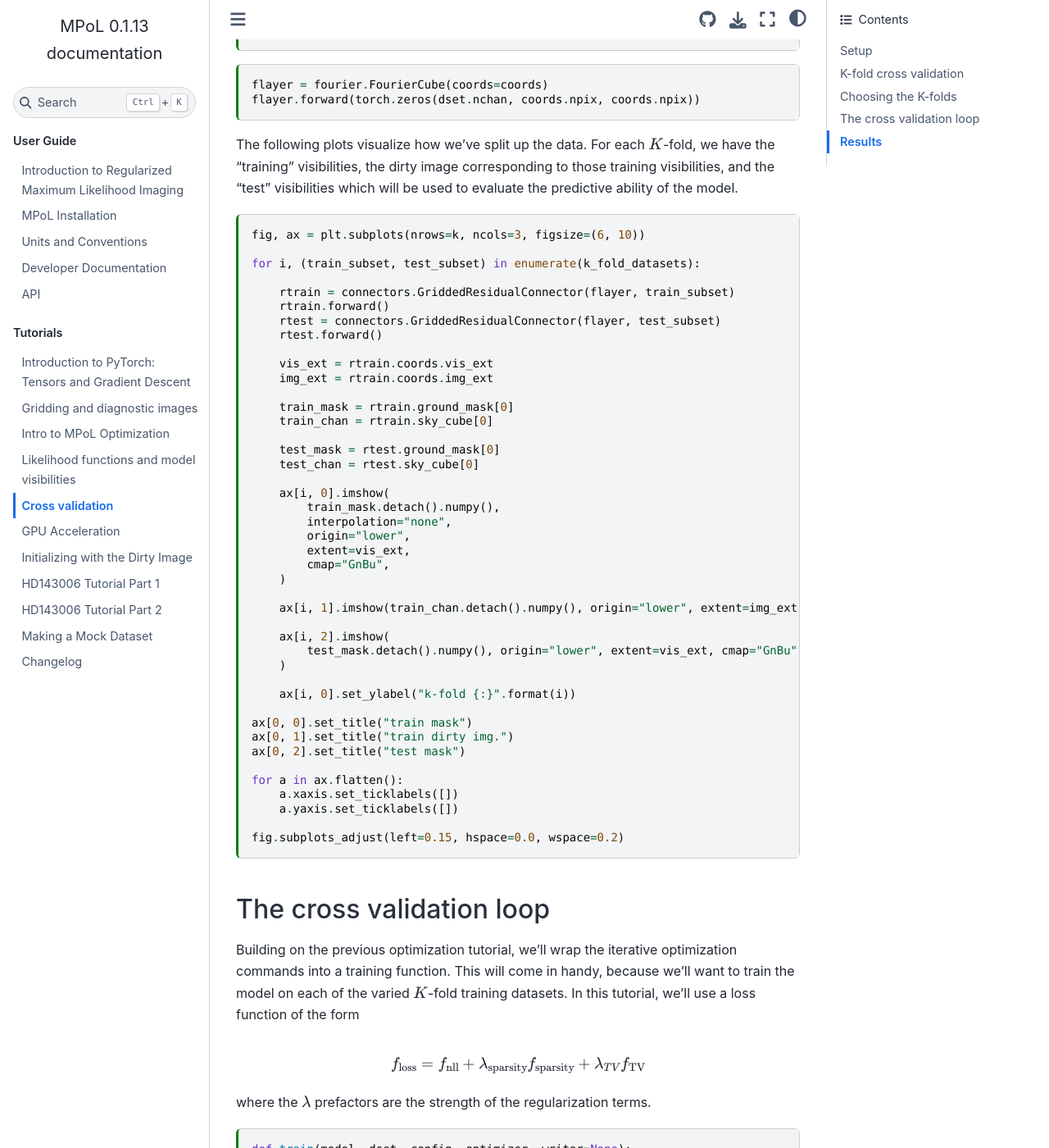
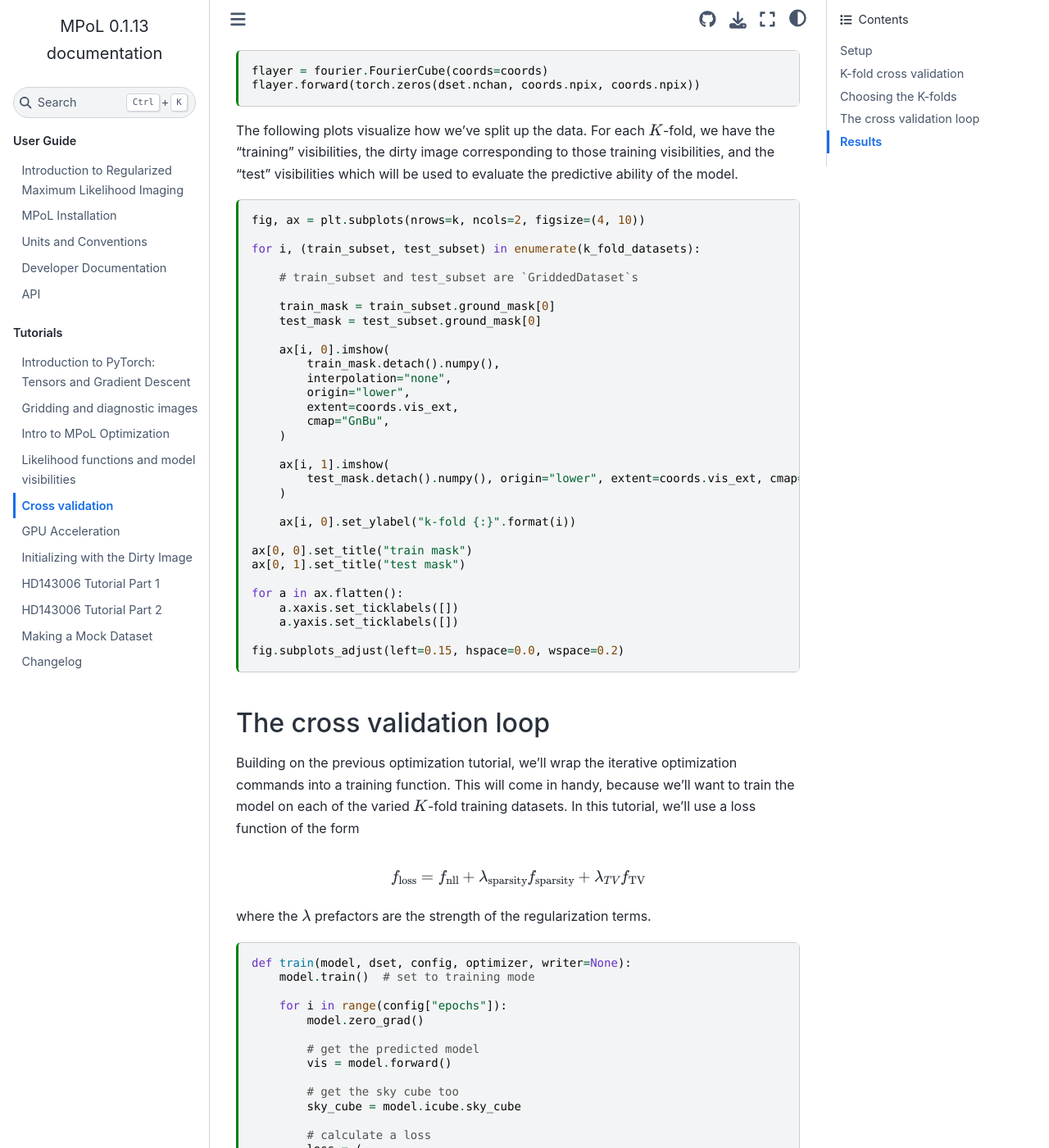
Before and after one commit to MPoL-dev/MPoL, a Sphinx documentation site: the page built from docs/ci-tutorials/crossvalidation.md, in a window 1280 px wide and 1400 px high, scrolled down 4524 px. Shown: the whole window at 82% size. Built offline with Sphinx 7.4.7 and the Sphinx Book theme 1.1.4, drawn with Linux system fonts in a browser that asks for light colours.

Commit message:
removed GriddedResidualConnector from crossvalidation.md

````diff
--- a/docs/ci-tutorials/crossvalidation.md
+++ b/docs/ci-tutorials/crossvalidation.md
@@ -39,7 +39,6 @@ from astropy.utils.data import download_file
 from torch.utils.tensorboard import SummaryWriter
 
 from mpol import (
-    connectors,
     coordinates,
     crossval,
     datasets,
@@ -184,43 +183,31 @@ flayer.forward(torch.zeros(dset.nchan, coords.npix, coords.npix))
 The following plots visualize how we've split up the data. For each $K$-fold, we have the "training" visibilities, the dirty image corresponding to those training visibilities, and the "test" visibilities which will be used to evaluate the predictive ability of the model.
 
 ```{code-cell}
-fig, ax = plt.subplots(nrows=k, ncols=3, figsize=(6, 10))
+fig, ax = plt.subplots(nrows=k, ncols=2, figsize=(4, 10))
 
 for i, (train_subset, test_subset) in enumerate(k_fold_datasets):
 
-    rtrain = connectors.GriddedResidualConnector(flayer, train_subset)
-    rtrain.forward()
-    rtest = connectors.GriddedResidualConnector(flayer, test_subset)
-    rtest.forward()
+    # train_subset and test_subset are `GriddedDataset`s
 
-    vis_ext = rtrain.coords.vis_ext
-    img_ext = rtrain.coords.img_ext
-
-    train_mask = rtrain.ground_mask[0]
-    train_chan = rtrain.sky_cube[0]
-
-    test_mask = rtest.ground_mask[0]
-    test_chan = rtest.sky_cube[0]
+    train_mask = train_subset.ground_mask[0]
+    test_mask = test_subset.ground_mask[0]
 
     ax[i, 0].imshow(
         train_mask.detach().numpy(),
         interpolation="none",
         origin="lower",
-        extent=vis_ext,
+        extent=coords.vis_ext,
         cmap="GnBu",
     )
 
-    ax[i, 1].imshow(train_chan.detach().numpy(), origin="lower", extent=img_ext)
-
-    ax[i, 2].imshow(
-        test_mask.detach().numpy(), origin="lower", extent=vis_ext, cmap="GnBu"
+    ax[i, 1].imshow(
+        test_mask.detach().numpy(), origin="lower", extent=coords.vis_ext, cmap="GnBu"
     )
 
     ax[i, 0].set_ylabel("k-fold {:}".format(i))
 
 ax[0, 0].set_title("train mask")
-ax[0, 1].set_title("train dirty img.")
-ax[0, 2].set_title("test mask")
+ax[0, 1].set_title("test mask")
 
 for a in ax.flatten():
     a.xaxis.set_ticklabels([])
````
Also changed, not shown: docs/changelog.md (+4 -0 lines), .pre-commit-config.yaml.
